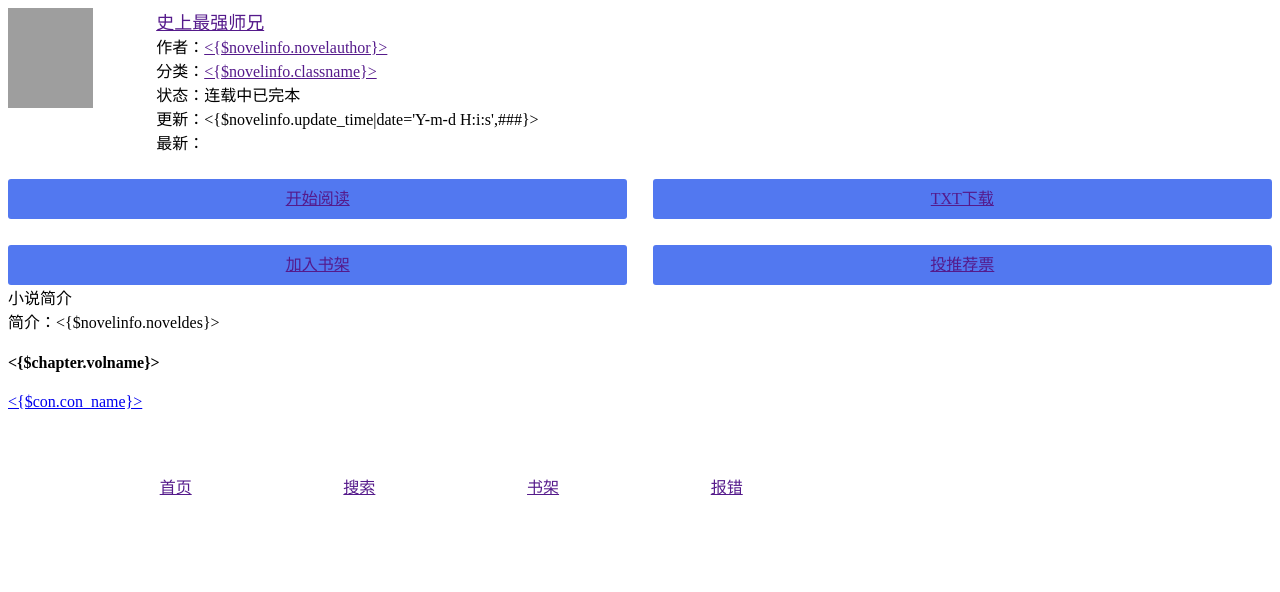
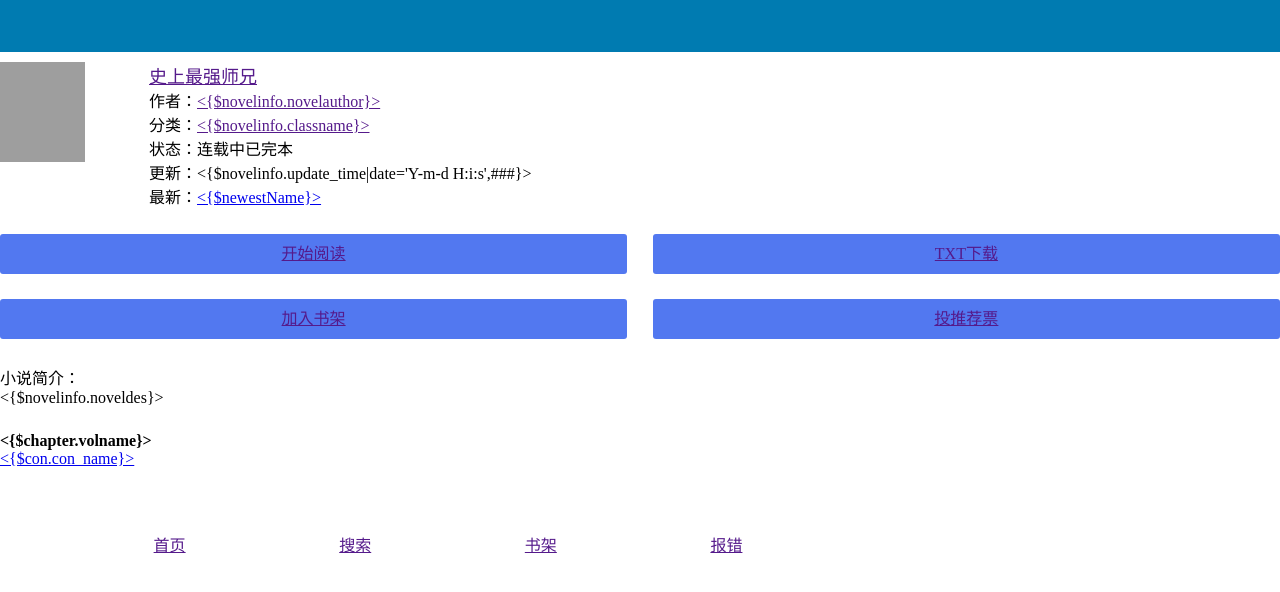
Before and after one commit to river-website/novel, a PHP site: page /DbName/home/Tpl/mobile/content/vol.html in a window 1280 px wide. Shown: the top 592 px of the page. Run offline with PHP 8.4, Linux system fonts and the light colour scheme; grey boxes are pictures that could not be loaded.

Commit message:
base.css,简介页面

```diff
--- a/Public/css/mobile/base.css
+++ b/Public/css/mobile/base.css
@@ -1,17 +1,15 @@
-body, h1, h2, h3, h4, h5, h6, p, div, ul, li, dl, dt, dd, h1 {
-    margin: 0;
-    padding: 0;
-}
+body, h1, h2, h3, h4, h5, h6, p, div, ul, li, dl, dt, dd, h1 {  margin: 0;  padding: 0; }
 
-.header {
-    background-color: #007BB1;
-    color: #fff;
-    height: 52px;
-    text-align: center;
-    overflow: hidden;
-    display: block;
-}
+.header {  background-color: #007BB1;  color: #fff;  height: 52px;  text-align: center;  overflow: hidden;  display: block; }
 
-.search {
-    padding: 10px 5px 0px 5px;
-}
+.search {  padding: 10px 5px 0px 5px; }
+
+.float-left{ float:left; }
+.float-right{ float:right; }
+.clear{ clear:both; }
+
+.margin-left-12-percent{ margin-left:12%; }
+.margin-top-2-percent{ margin-top: 2%; }
+.margin-top-5-percent{ margin-top:5%; }
+.margin-left-2-percent{ margin-left: 2%; }
+.margin-left-5-percent{ margin-left:5%; }
--- a/Public/css/mobile/vol.css
+++ b/Public/css/mobile/vol.css
@@ -1,12 +1 @@
-.float-left{ float:left; }
-.float-right{ float:right; }
-.clear{ clear:both; }
-
 .vol_button_function_block{ background: #5278F0;  border-radius: 3px;  height: 40px;  line-height: 40px;  text-align: center;  width: 49%; }
-.vol_button-bottom{  }
-
-.margin-left-12-percent{ margin-left:12%; }
-.margin-top-2-percent{ margin-top: 2%; }
-.margin-top-5-percent{ margin-top:5%; }
-.margin-left-2-percent{ margin-left: 2%; }
-.margin-left-5-percent{ margin-left:5%; }
--- a/home/Tpl/mobile/content/vol.html
+++ b/home/Tpl/mobile/content/vol.html
@@ -12,6 +12,7 @@
         <meta http-equiv="Content-Type" content="application/vnd.wap.xhtml+xml;charset=UTF-8">
         <meta http-equiv="Cache-Control" content="max-age=0">
         <meta http-equiv="Cache-Control" content="no-transform ">
+        <link rel="stylesheet" type="text/css" href="__ROOT__/Public/css/mobile/base.css">
         <link rel="stylesheet" type="text/css" href="__ROOT__/Public/css/mobile/vol.css">
         <script src="__ROOT__/Public/js/jquery-1.7.1.min.js" type="text/javascript"></script>
     </head>
@@ -37,7 +38,7 @@
                     <div>分类：<a href=""><{$novelinfo.classname}></a></div>
                     <div>状态：<if condition='$novelinfo.novelstate eq 0'>连载中<else/>已完本</if></div>
                     <div>更新：<{$novelinfo.update_time|date='Y-m-d H:i:s',###}></div>
-                    <div>最新：<a href="" class="red"></a></div>
+                    <div>最新：<a href="<{$newestUrl}>" class="red"><{$newestName}></a></div>
                 </div>
             </div>
             <div class="clear"></div>
@@ -53,10 +54,10 @@
                 <div class="clear"></div>
             </div>
 
-            <div class="">小说简介</div>
-            <div id="infodes">简介：<{$novelinfo.noveldes}></div>
+            <div class="margin-top-2-percent">小说简介：</div>
+            <div id="infodes"><{$novelinfo.noveldes}></div>
 
-            <div class="box_con">
+            <div class="margin-top-2-percent">
                 <div id="list">
                     <foreach name='chapters' item='chapter'>
                         <h4><{$chapter.volname}></h4>
```
Also changed, not shown: home/Lib/Action/MobileAction.class.php (+7 -11 lines).
